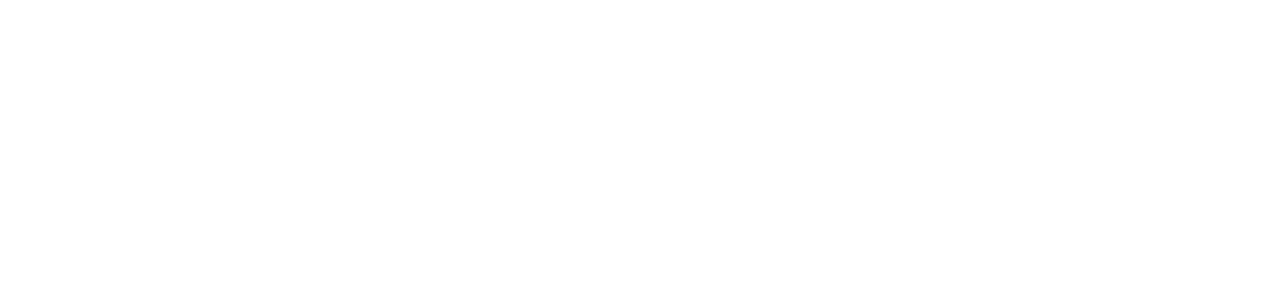
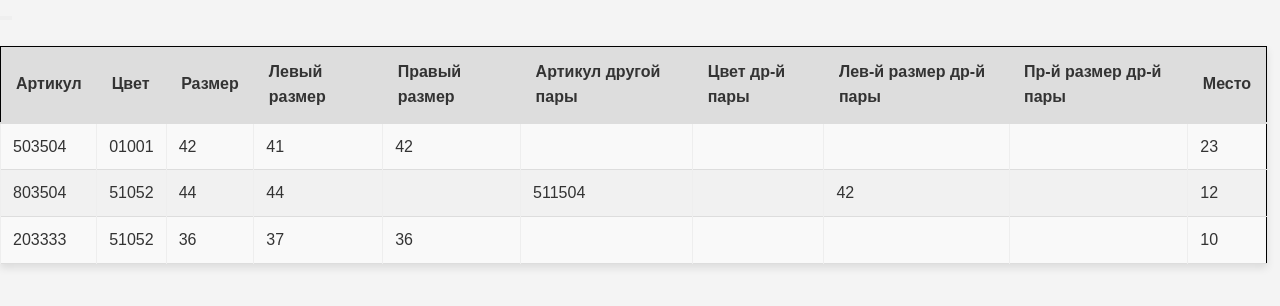
Before and after one commit to Klepa77/730, a plain HTML site: page index.html in a window 1280 px wide. Drawn offline with Linux system fonts and the light colour scheme.

Commit message:
Html and css style for table

```diff
--- a/index.html
+++ b/index.html
@@ -8,6 +8,65 @@
     <script src="script.js" defer></script>
 </head>
 <body>
+    <div class="container-table">
+        <table class="table-main">
+            <thead>
+                <tr>
+                    <th>Артикул</th>
+                    <th>Цвет</th>
+                    <th>Размер</th>
+                    <th>Левый размер</th>
+                    <th>Правый размер</th>
+                    <th>Артикул другой пары</th>
+                    <th>Цвет др-й пары</th>
+                    <th>Лев-й размер др-й пары</th>
+                    <th>Пр-й размер др-й пары</th>
+                    <th>Место</th>
+                </tr>
+                <tr>
+                    <td>503504</td>
+                    <td>01001</td>
+                    <td>42</td>
+                    <td>41</td>
+                    <td>42</td>
+                    <td></td>
+                    <td></td>
+                    <td></td>
+                    <td></td>
+                    <td>23</td>
+                </tr>
+                <tr>
+                    <td>803504</td>
+                    <td>51052</td>
+                    <td>44</td>
+                    <td>44</td>
+                    <td></td>
+                    <td>511504</td>
+                    <td></td>
+                    <td>42</td>
+                    <td></td>
+                    <td>12</td>
+                </tr>
+                 <tr>
+                    <td>203333</td>
+                    <td>51052</td>
+                    <td>36</td>
+                    <td>37</td>
+                    <td>36</td>
+                    <td></td>
+                    <td></td>
+                    <td></td>
+                    <td></td>
+                    <td>10</td>
+                    <button></button>
+                    <button></button>
+                    <button></button>
+                </tr>
+
+
+            </thead>
+        </table>
+    </div>
 
 </body>
 </html>
--- a/style.css
+++ b/style.css
@@ -0,0 +1,66 @@
+*{
+    margin: 0;
+    padding: 0;
+    box-sizing: border-box;
+}
+
+body {
+    font-family: Arial, sans-serif;
+    background-color: #f4f4f4;
+    color: #333;
+    line-height: 1.6;
+}
+
+.container-table{
+    width: 100%;
+    overflow-x: auto;
+
+
+}
+
+.table-main  {
+    width: 99%;
+    border: 1px solid #000;
+    background-color: #fff;
+    border-collapse: collapse;
+    font-family: Arial, sans-serif;
+    margin: 20px 0;
+    box-shadow: 0 4px 8px rgba(0, 0, 0, 0.1);
+}
+
+tr{
+    border-bottom: 1px solid #ddd;
+}
+th{
+    background-color:#ddd;
+    font-weight:bold ;
+    text-align: left;
+    padding: 12px 15px;
+    border-bottom: 2px solid #ddd;
+}
+th:hover{
+    background-color:#f9f9f9;
+    cursor: pointer;
+}
+tr{
+    background-color: #f1f1f1;
+     transition: background-color 0.3s ease;
+}
+
+td{
+    padding: 10px 12px;
+    border-left: 1px solid #eee;
+}
+ tr:nth-child(even){
+    background-color: #f9f9f9;
+ }
+ tr:hover{
+     background-color: #f1f1f1;
+ }
+
+
+ @media(max-width:780px){
+    .table-main{
+        font-size: 0.9rem
+    }
+ }
```
